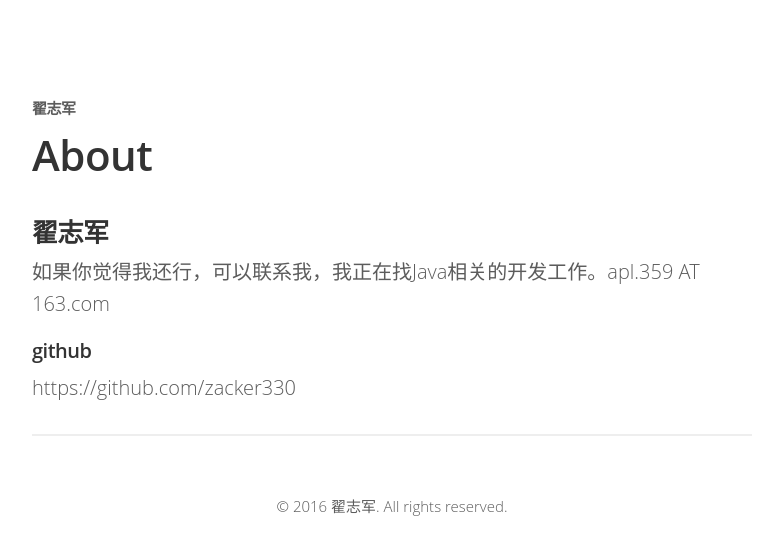
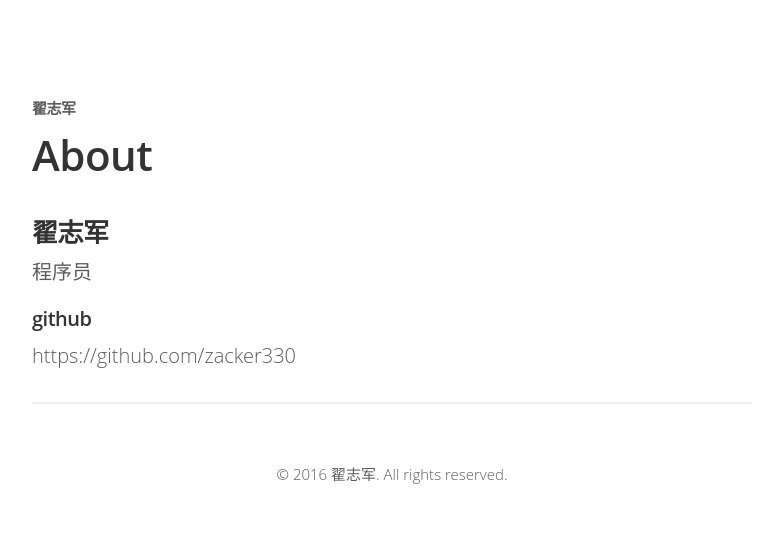
Before and after one commit to stayfoolish666/zacker330.github.io, a Jekyll site: the page built from about.md, in a window 1280 px wide. Shown: the top 555 px of the page, without its empty margins (248-1031 px from the left). Built offline with Jekyll 4.4.1, drawn with Linux system fonts in a browser that asks for light colours; comment, search, counter and statistics services are not loaded.

Commit message:
update about me

```diff
--- a/about.md
+++ b/about.md
@@ -5,7 +5,7 @@ permalink: /about/
 
 #### 翟志军
 
-如果你觉得我还行，可以联系我，我正在找Java相关的开发工作。apl.359 AT 163.com
+程序员
 
 ##### github
 https://github.com/zacker330
```
